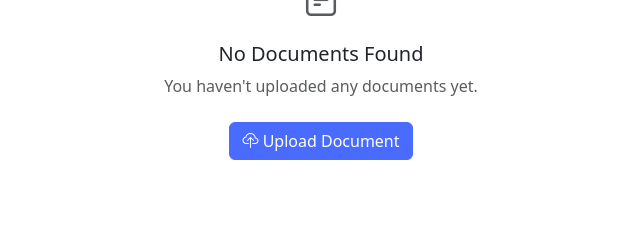
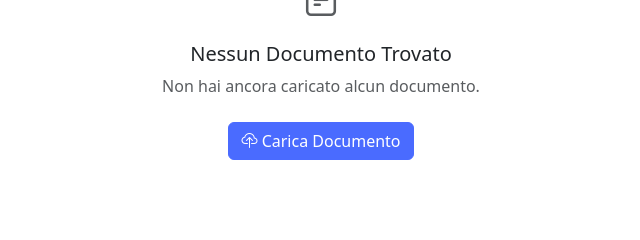
Before and after one commit to gabriele130/DOCUMENTMANAGMENTSYSTEM, a Flask app: page /documents in a window 1280 px wide. Shown: the part 807-1047 px from the top of the page, without its empty margins (459-1099 px from the left). Run offline with Flask 3, Linux system fonts and the light colour scheme; the visitor is signed in with stand-in values (Sample User, id 1); data that the repository does not hold is empty; some libraries are stand-ins or nearby versions.

Commit message:
Update interface labels and prompts to improve the Italian language support
Refactors the archive document button to a form and translates strings in documents.html.

Replit-Commit-Author: Agent
Replit-Commit-Session-Id: 2fdef4e0-7510-41c8-8312-ba85c2550888
Replit-Commit-Screenshot-Url: https://storage.googleapis.com/screenshot-production-us-central1/83cfa1aa-0a2a-4c13-b84e-97ff37d652c4/a05b4d08-4ade-4df7-ade6-45177d589e00.jpg

```diff
--- a/templates/documents.html
+++ b/templates/documents.html
@@ -192,11 +192,14 @@
                             <a href="{{ url_for('download_document', document_id=document.id) }}" class="btn btn-outline-secondary btn-sm">
                                 <i class="bi bi-download"></i> Download
                             </a>
-                            <button type="button" class="btn btn-outline-danger btn-sm btn-archive-document"
-                                data-document-id="{{ document.id }}"
-                                data-document-name="{{ document.title or document.original_filename }}">
-                                <i class="bi bi-archive"></i> Archive
-                            </button>
+                            <form action="{{ url_for('archive_document', document_id=document.id) }}" method="POST" class="d-inline">
+                                {{ form.hidden_tag() }}
+                                <button type="button" class="btn btn-outline-danger btn-sm btn-archive-document"
+                                    data-document-id="{{ document.id }}"
+                                    data-document-name="{{ document.title or document.original_filename }}">
+                                    <i class="bi bi-archive"></i> Archivia
+                                </button>
+                            </form>
                         </div>
                     </div>
                 </div>
@@ -206,10 +209,10 @@
         {% else %}
         <div class="text-center p-5">
             <i class="bi bi-file-earmark-text fs-1 text-muted"></i>
-            <h5 class="mt-3">No Documents Found</h5>
-            <p class="text-muted">You haven't uploaded any documents yet.</p>
+            <h5 class="mt-3">Nessun Documento Trovato</h5>
+            <p class="text-muted">Non hai ancora caricato alcun documento.</p>
             <a href="{{ url_for('upload_document') }}" class="btn btn-primary mt-2">
-                <i class="bi bi-cloud-upload"></i> Upload Document
+                <i class="bi bi-cloud-upload"></i> Carica Documento
             </a>
         </div>
         {% endif %}
@@ -255,7 +258,7 @@
 
                         <div class="document-meta mb-3">
                             <p class="card-text small text-muted mb-1">
-                                <i class="bi bi-person"></i> Shared by: {{ document.owner.username }}
+                                <i class="bi bi-person"></i> Condiviso da: {{ document.owner.username }}
                             </p>
                             <p class="card-text small text-muted mb-1">
                                 <i class="bi bi-calendar"></i> {{ document.created_at.strftime('%b %d, %Y') }}
@@ -299,8 +302,8 @@
         {% else %}
         <div class="text-center p-5">
             <i class="bi bi-share fs-1 text-muted"></i>
-            <h5 class="mt-3">No Shared Documents</h5>
-            <p class="text-muted">No documents have been shared with you yet.</p>
+            <h5 class="mt-3">Nessun Documento Condiviso</h5>
+            <p class="text-muted">Non ci sono ancora documenti condivisi con te.</p>
         </div>
         {% endif %}
     </div>
```
